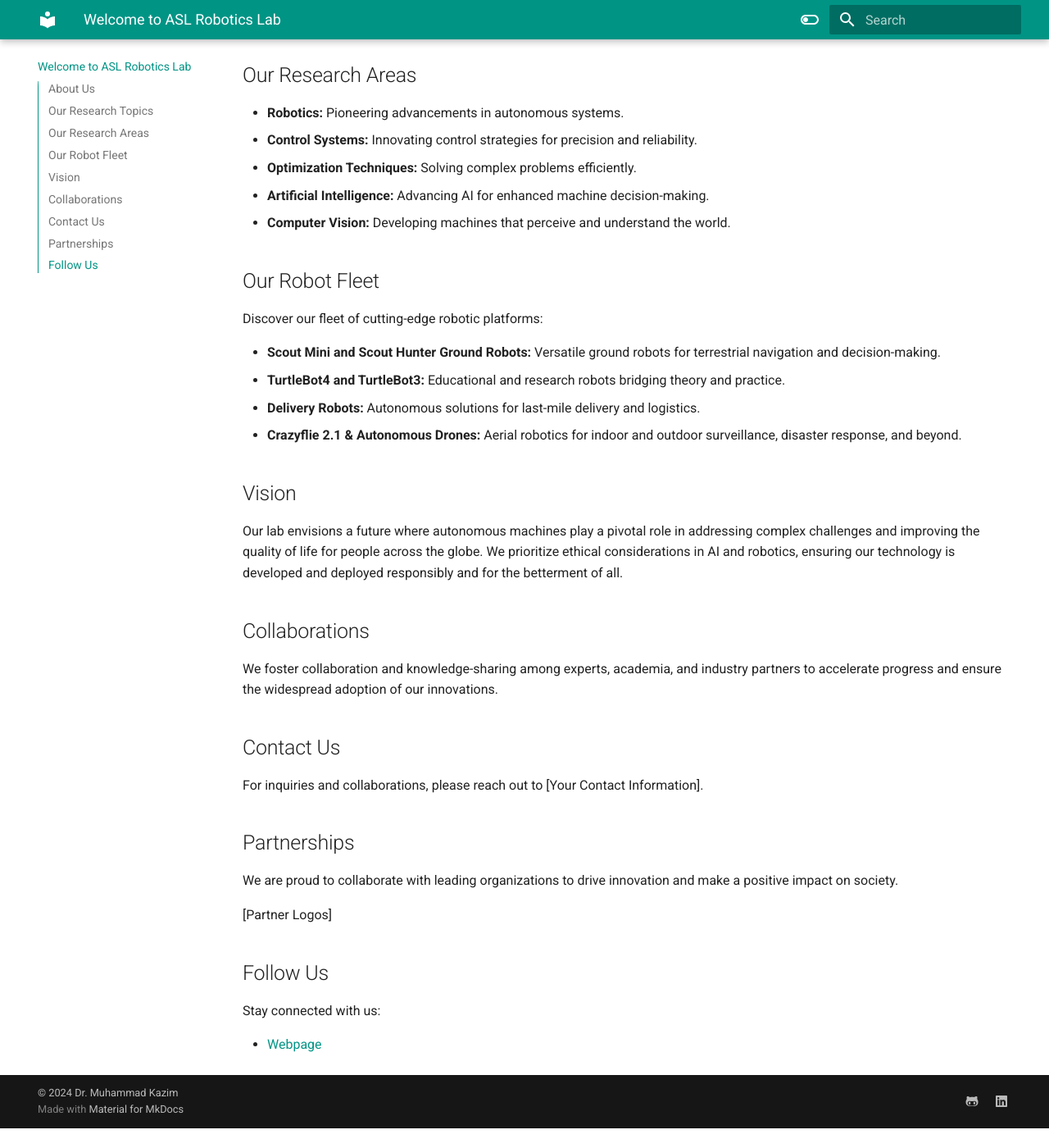
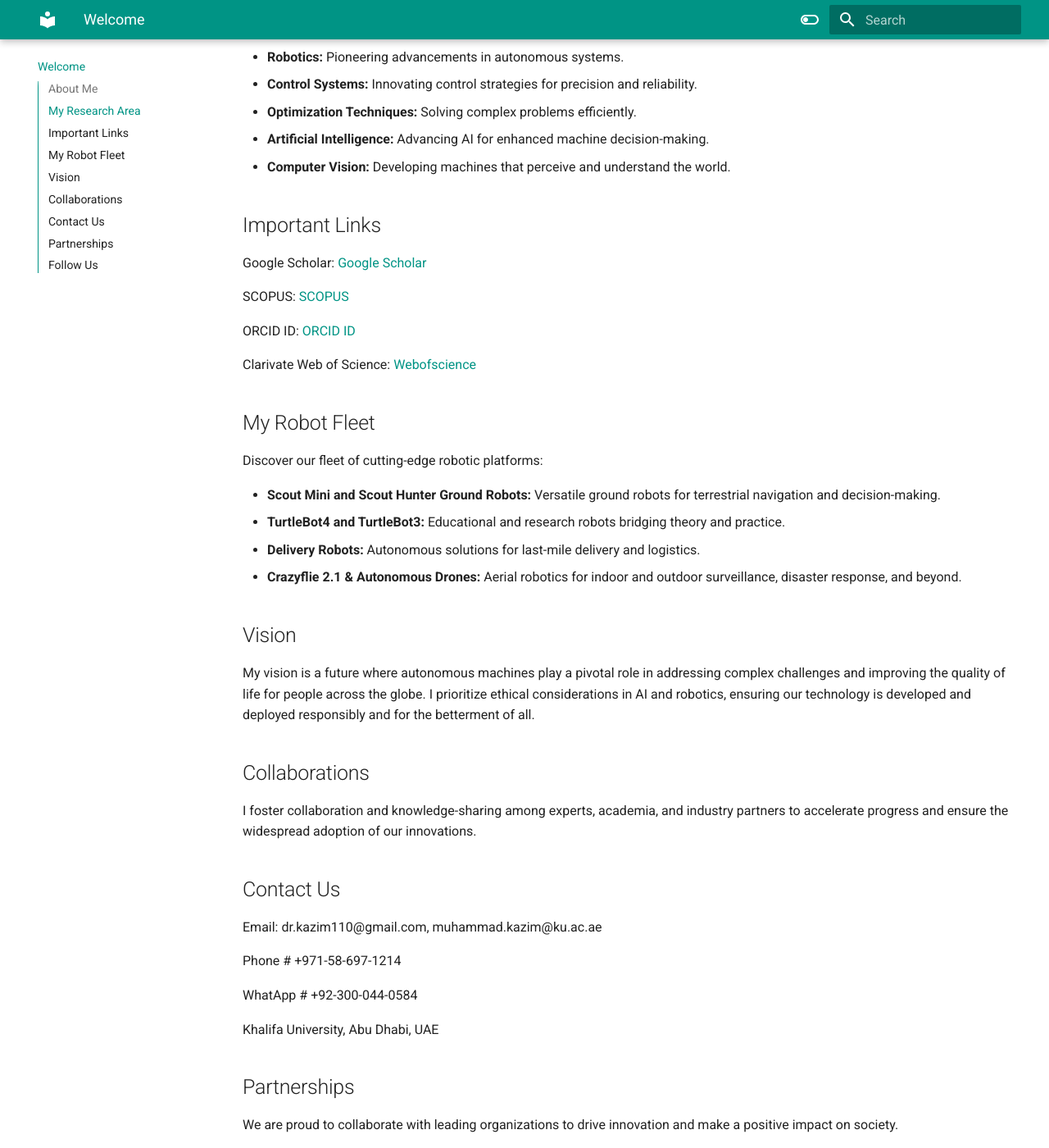
Before and after one commit to Kazimbalti/786, an MkDocs documentation site: the page built from docs/index.md, in a window 1280 px wide and 1400 px high, scrolled down 941 px. Shown: the whole window at 82% size. Built offline with MkDocs 1.6.1 and Material for MkDocs 9.7.7, drawn with Linux system fonts in a browser that asks for light colours; before the commit the page ends 2317 px from its top, so only the background shows below that; some of the changed text lies outside the part shown.

Commit message:
$Adding initial documentation files

```diff
--- a/docs/index.md
+++ b/docs/index.md
@@ -1,13 +1,12 @@
-# Welcome to ASL Robotics Lab
+# Welcome
 
-## About Us
+## About Me
 
-Our mission is to research the fundamental challenges of robotics, Control, Optimization, AI, and computer vision that will benefit all of humanity. We are dedicated to advancing the frontiers of technology to create autonomous machines that can navigate all by themselves using only onboard cameras and computations.
+My mission is to research the fundamental challenges of robotics, Control, Optimization, AI, and computer vision that will benefit all of humanity. I am dedicated to advancing the frontiers of technology to create autonomous machines that can navigate all by themselves using only onboard sensors and computations.
 
-## Our Research Topics
-![Alt text](<Screenshot from 2023-09-21 17-08-10.png>)
+![alt text](Presentation1.png)
 
-## Our Research Areas
+## My Research Area
 
 - **Robotics:** Pioneering advancements in autonomous systems.
 - **Control Systems:** Innovating control strategies for precision and reliability.
@@ -15,9 +14,16 @@
 - **Artificial Intelligence:** Advancing AI for enhanced machine decision-making.
 - **Computer Vision:** Developing machines that perceive and understand the world.
 
+## Important Links
 
+Google Scholar: [Google Scholar](https://scholar.google.com/citations?hl=en&user=M_D4PIAAAAAJ&view_op=list_works&sortby=pubdate)
 
-## Our Robot Fleet
+SCOPUS: [SCOPUS](https://www.scopus.com/authid/detail.uri?authorId=57221493698)
+
+ORCID ID: [ORCID ID](https://orcid.org/my-orcid?orcid=0000-0002-4292-0038)
+
+Clarivate Web of Science: [Webofscience](https://www.webofscience.com/wos/author/record/JYT-4895-2024)
+## My Robot Fleet
 
 Discover our fleet of cutting-edge robotic platforms:
 
@@ -28,16 +34,21 @@
 
 ## Vision
 
-Our lab envisions a future where autonomous machines play a pivotal role in addressing complex challenges and improving the quality of life for people across the globe. We prioritize ethical considerations in AI and robotics, ensuring our technology is developed and deployed responsibly and for the betterment of all.
+My vision is a future where autonomous machines play a pivotal role in addressing complex challenges and improving the quality of life for people across the globe. I prioritize ethical considerations in AI and robotics, ensuring our technology is developed and deployed responsibly and for the betterment of all.
 
 ## Collaborations
 
-We foster collaboration and knowledge-sharing among experts, academia, and industry partners to accelerate progress and ensure the widespread adoption of our innovations.
+I foster collaboration and knowledge-sharing among experts, academia, and industry partners to accelerate progress and ensure the widespread adoption of our innovations.
 
 ## Contact Us
 
-For inquiries and collaborations, please reach out to [Your Contact Information].
+Email: dr.kazim110@gmail.com, muhammad.kazim@ku.ac.ae
 
+Phone # +971-58-697-1214
+
+WhatApp # +92-300-044-0584
+
+Khalifa University, Abu Dhabi, UAE
 
 ## Partnerships
 
@@ -47,6 +58,6 @@
 
 ## Follow Us
 
-Stay connected with us:
+Stay connected with me:
 
-- [Webpage](http://lics.inha.ac.kr/bio.html)
+- [Webpage](https://www.linkedin.com/in/muhammad-kazim-1651b3132/)
--- a/mkdocs.yml
+++ b/mkdocs.yml
@@ -1,5 +1,5 @@
 site_name: Dr Muhammad Kazim
-site_url: https://inha-autonomous-systems-laboratory-asl.github.io/asl_docs/
+site_url: https://kazimbalti.github.io/786/
 theme:
   name: material
   features:
```
Also changed, not shown: docs/Presentation1.png (added).
